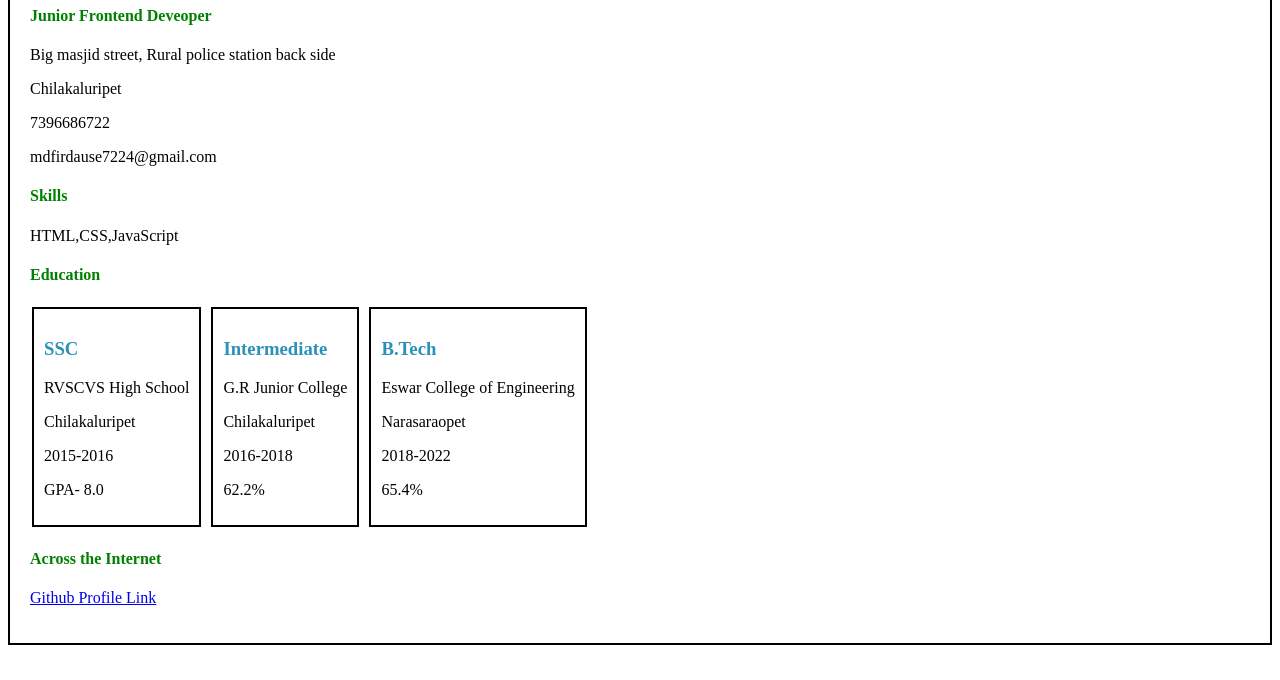
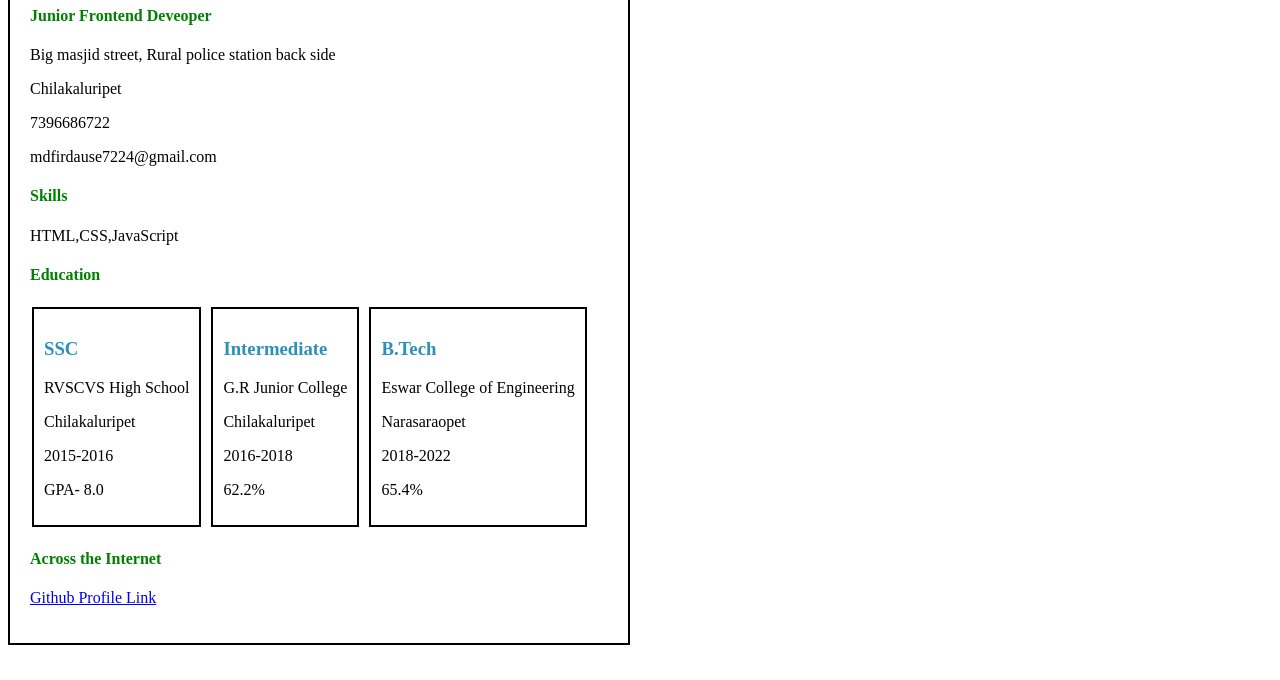
Before and after one commit to mdfirdause7224/Single-Page-CV, a website: page index.html in a window 1280 px wide. Shown: the part 120-800 px from the top of the page. Drawn offline with Linux system fonts and the light colour scheme.

Commit message:
modified: index.html

```diff
--- a/styles.css
+++ b/styles.css
@@ -1,7 +1,7 @@
 body {
   border: 2px solid black;
   padding: 20px;
-
+  margin-right: 650px;
 }
 
 main {
```
Also changed, not shown: 1 other file.
